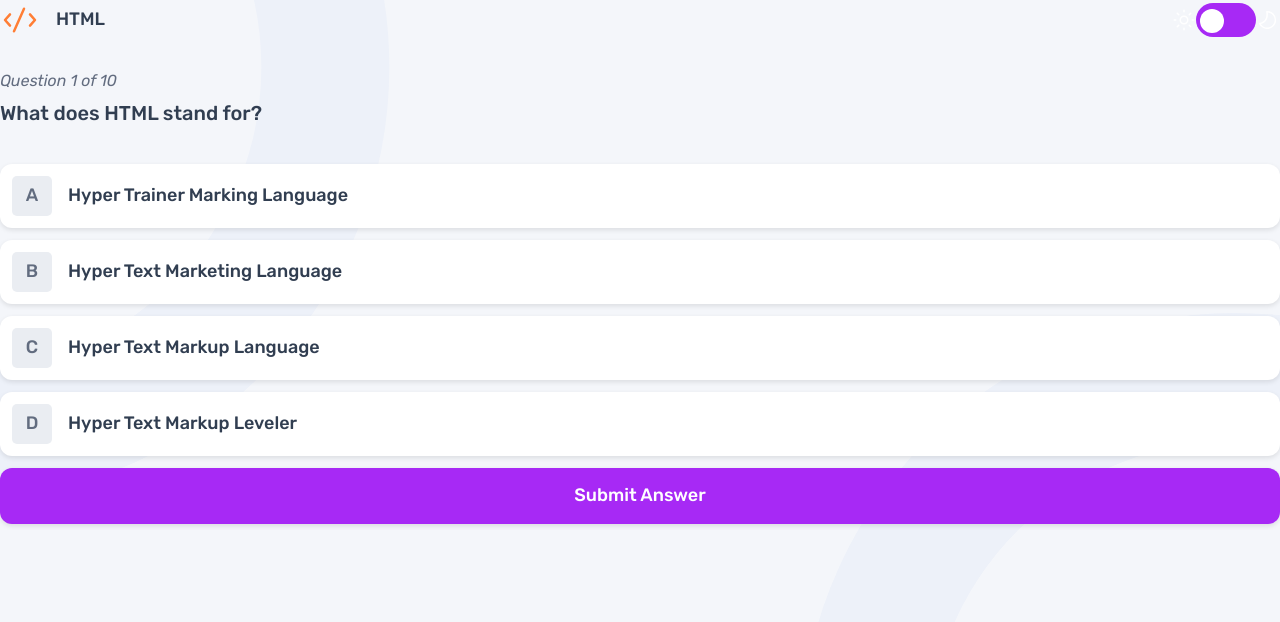
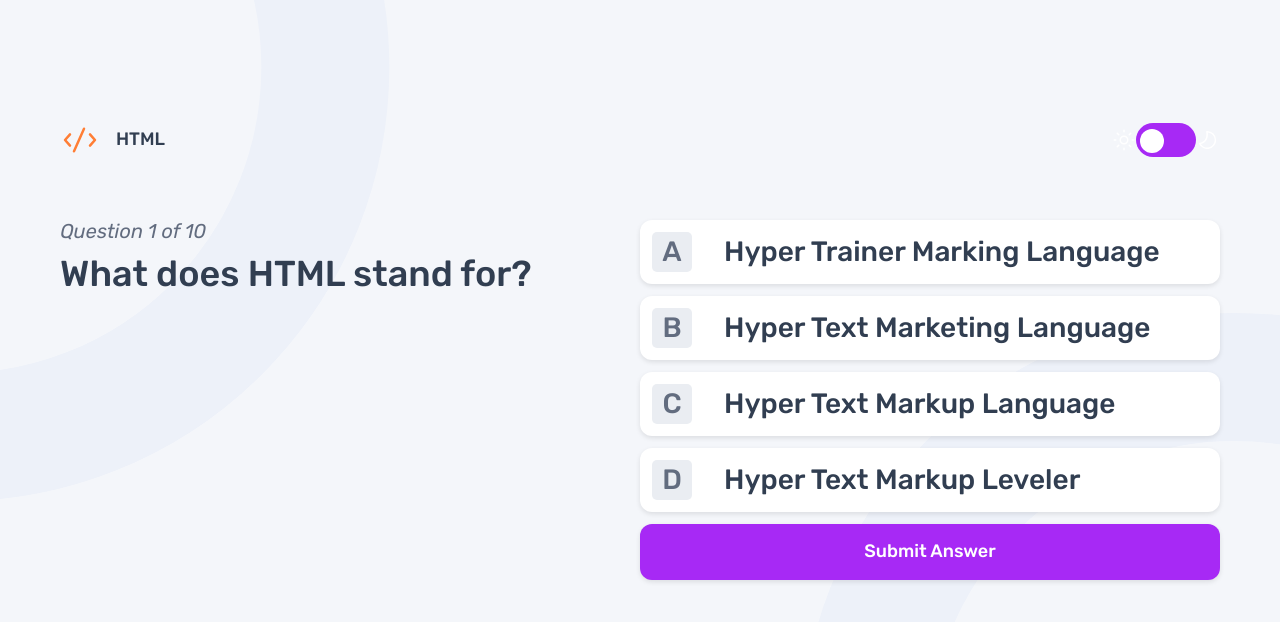
Before and after one commit to mayor-creator/frontend_quiz_app, a React (Vite) app: page / in a window 1280 px wide. Both pictures are taken after a click on the button "HTML". Shown: the top 622 px of the page. Built offline with nearby package versions, Linux system fonts and the light colour scheme.

Commit message:
Enhance layout and responsiveness of HtmlQuiz and QuizResults components; update styles for improved consistency and usability

```diff
--- a/src/component/HtmlQuiz/HtmlQuiz.jsx
+++ b/src/component/HtmlQuiz/HtmlQuiz.jsx
@@ -52,7 +52,7 @@ export function HtmlQuiz() {
 
   return (
     <>
-      <header className={styles.headerContainer}>
+      <header className={`${styles.headerContainer} ${styles.header}`}>
         <Title icon={icons} title={quizData.title} />
       </header>
 
@@ -65,7 +65,7 @@ export function HtmlQuiz() {
           handleRestartQuiz={handleQuizPlayAgain}
         />
       ) : (
-        <main>
+        <main className={styles.main}>
           <div className={styles.questionContainer}>
             <div>
               <p className={styles.questionTextNumber}>
@@ -77,6 +77,7 @@ export function HtmlQuiz() {
             </div>
           </div>
 
+          <div>
             <div className={styles.questionButtonContainer}>
               <ul className={styles.questionList}>
                 {currentQuestion.options.map((option, index) => (
@@ -103,6 +104,7 @@ export function HtmlQuiz() {
                 Submit Answer
               </QuizButton>
             </div>
+          </div>
         </main>
       )}
     </>
--- a/src/component/HtmlQuiz/HtmlQuiz.module.css
+++ b/src/component/HtmlQuiz/HtmlQuiz.module.css
@@ -123,3 +123,44 @@
     font-size: 1.75rem;
   }
 }
+
+@media (min-width: 64em) {
+  :root {
+    --main-width: min(100% - 2rem, 72.5rem);
+  }
+  .header {
+    width: var(--main-width);
+    margin-inline: auto;
+    padding-top: 7.5rem;
+    padding-bottom: 0rem;
+  }
+  .main {
+    display: grid;
+    grid-template-columns: 1fr 1fr;
+    position: absolute;
+    top: 50%;
+    left: 50%;
+    transform: translate(-50%, -50%);
+    width: var(--main-width);
+  }
+  .questionButtonContainer {
+    padding-top: 0rem;
+  }
+  .titleContainer {
+    padding: 0rem;
+  }
+  .questionTextNumber {
+    font-size: 1.25rem;
+  }
+  .questionText {
+    font-size: 2.25rem;
+    font-weight: 500;
+  }
+  .buttonContainer {
+    gap: 1.5rem;
+  }
+  .btn {
+    gap: 2rem;
+    font-size: 1.75rem;
+  }
+}
--- a/src/component/QuizMenu/QuizStartMenu.module.css
+++ b/src/component/QuizMenu/QuizStartMenu.module.css
@@ -130,7 +130,7 @@
   .header {
     width: var(--main-width);
     margin-inline: auto;
-    padding-top: 120px;
+    padding-top: 7.5rem;
   }
   .main {
     display: grid;
@@ -140,7 +140,6 @@
     left: 50%;
     transform: translate(-50%, -50%);
     width: var(--main-width);
-    padding: 1rem;
   }
   .titleContainer {
     padding: 0rem;
--- a/src/component/ui/Results/QuizResults.jsx
+++ b/src/component/ui/Results/QuizResults.jsx
@@ -10,7 +10,7 @@ export function QuizResult({
 }) {
   return (
     <>
-      <main>
+      <main className={styles.main}>
         <div className={styles.headerContainer}>
           <h1 className={styles.headerTitle}>
             Quiz completed{" "}
--- a/src/component/ui/Results/QuizResults.module.css
+++ b/src/component/ui/Results/QuizResults.module.css
@@ -102,16 +102,46 @@
     gap: 1.5rem;
   }
   .title {
-    font-size: 28px;
+    font-size: 1.75rem;
   }
   .scoreText {
-    font-size: 144px;
+    font-size: 9rem;
   }
   .scoreTotal {
-    font-size: 24px;
+    font-size: 1.5rem;
   }
   .submitBtn {
-    font-size: 28px;
+    font-size: 1.75rem;
     margin-top: 2rem;
   }
 }
+
+@media (min-width: 64em) {
+  @media (min-width: 64em) {
+    :root {
+      --main-width: min(100% - 2rem, 72.5rem);
+    }
+    .header {
+      width: var(--main-width);
+      margin-inline: auto;
+      padding-top: 7.5rem;
+      padding-bottom: 0rem;
+    }
+    .main {
+      display: grid;
+      grid-template-columns: 1fr 1fr;
+      position: absolute;
+      top: 50%;
+      left: 50%;
+      transform: translate(-50%, -50%);
+      width: var(--main-width);
+    }
+    .headerContainer {
+      padding: 0rem;
+    }
+    .headerTitle {
+      font-size: 4rem;
+      font-weight: 300;
+    }
+  }
+}
```
Lines whose indentation alone changed are shown as unchanged.
